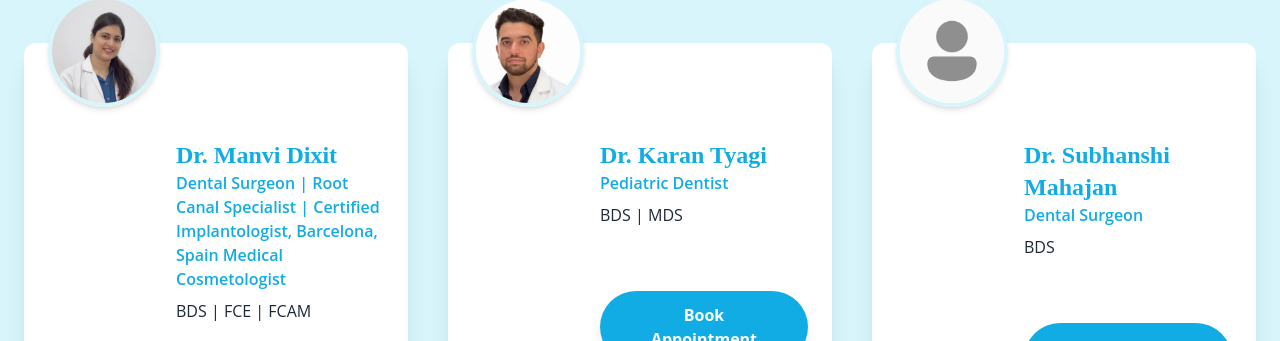
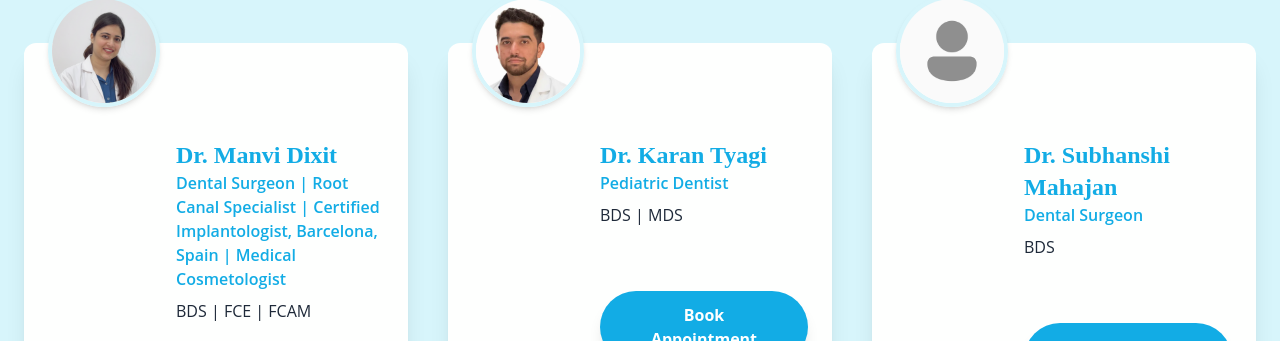
Before and after one commit to thelakshrao/Havenn-Dentel-Clinic, a React (Vite) app: page / in a window 1280 px wide. Shown: the part 2597-2938 px from the top of the page. Built offline with nearby package versions, Linux system fonts and the light colour scheme.

Commit message:
Describe your changes

```diff
--- a/src/components/About.jsx
+++ b/src/components/About.jsx
@@ -26,7 +26,7 @@ const About = () => {
       img: doctor1,
       imgMobile: doctor1mobile,
       name: "Dr. Manvi Dixit",
-      title: "Dental Surgeon | Root Canal Specialist | Certified Implantologist, Barcelona, Spain Medical Cosmetologist",
+      title: "Dental Surgeon | Root Canal Specialist | Certified Implantologist, Barcelona, Spain | Medical Cosmetologist",
       desc: "BDS | FCE | FCAM",
     },
     {
```
